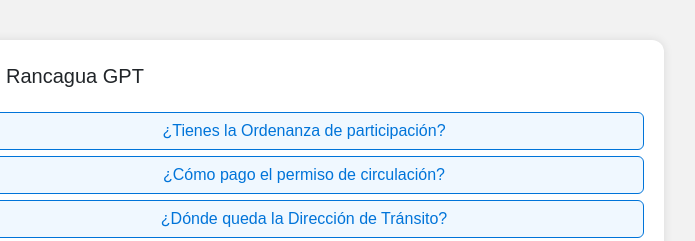
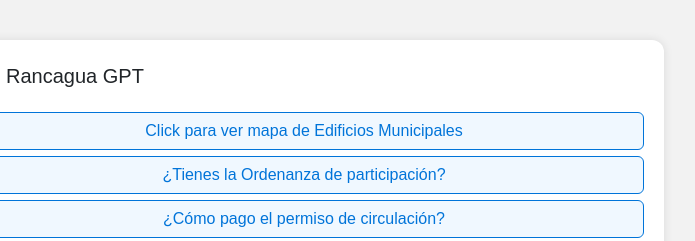
Before and after one commit to municipalidadrancagua/rancagua-gpt-backend, a plain HTML site: page chat.html in a window 1280 px wide. Shown: the top 241 px of the page, 336-1031 px from the left. Drawn offline with nearby package versions, Linux system fonts and the light colour scheme; files whose address does not match are found by name.

Commit message:
Actualizo Chat

```diff
--- a/chat.html
+++ b/chat.html
@@ -98,6 +98,7 @@
     </div>
 
     <div class="sugerencias mb-3">
+      <button class="btn w-100" onclick="usarSugerencia('Mapa de edificios municipales')">Click para ver mapa de Edificios Municipales</button>
       <button class="btn w-100" onclick="usarSugerencia('¿Tienes la Ordenanza de participación?')">¿Tienes la Ordenanza de participación?</button>
       <button class="btn w-100" onclick="usarSugerencia('¿Cómo pago el permiso de circulación?')">¿Cómo pago el permiso de circulación?</button>
       <button class="btn w-100" onclick="usarSugerencia('¿Dónde queda la Dirección de Tránsito?')">¿Dónde queda la Dirección de Tránsito?</button>
```
